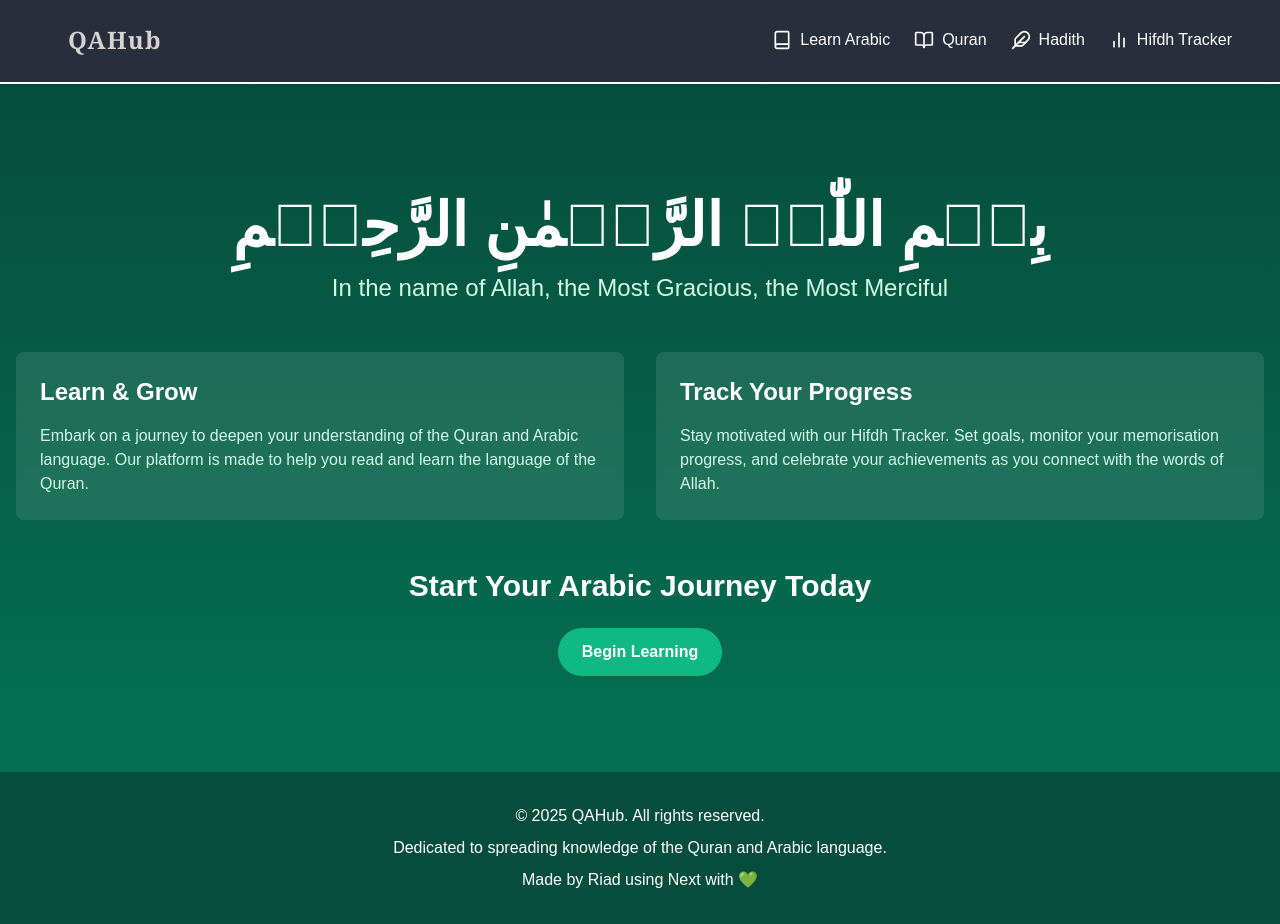
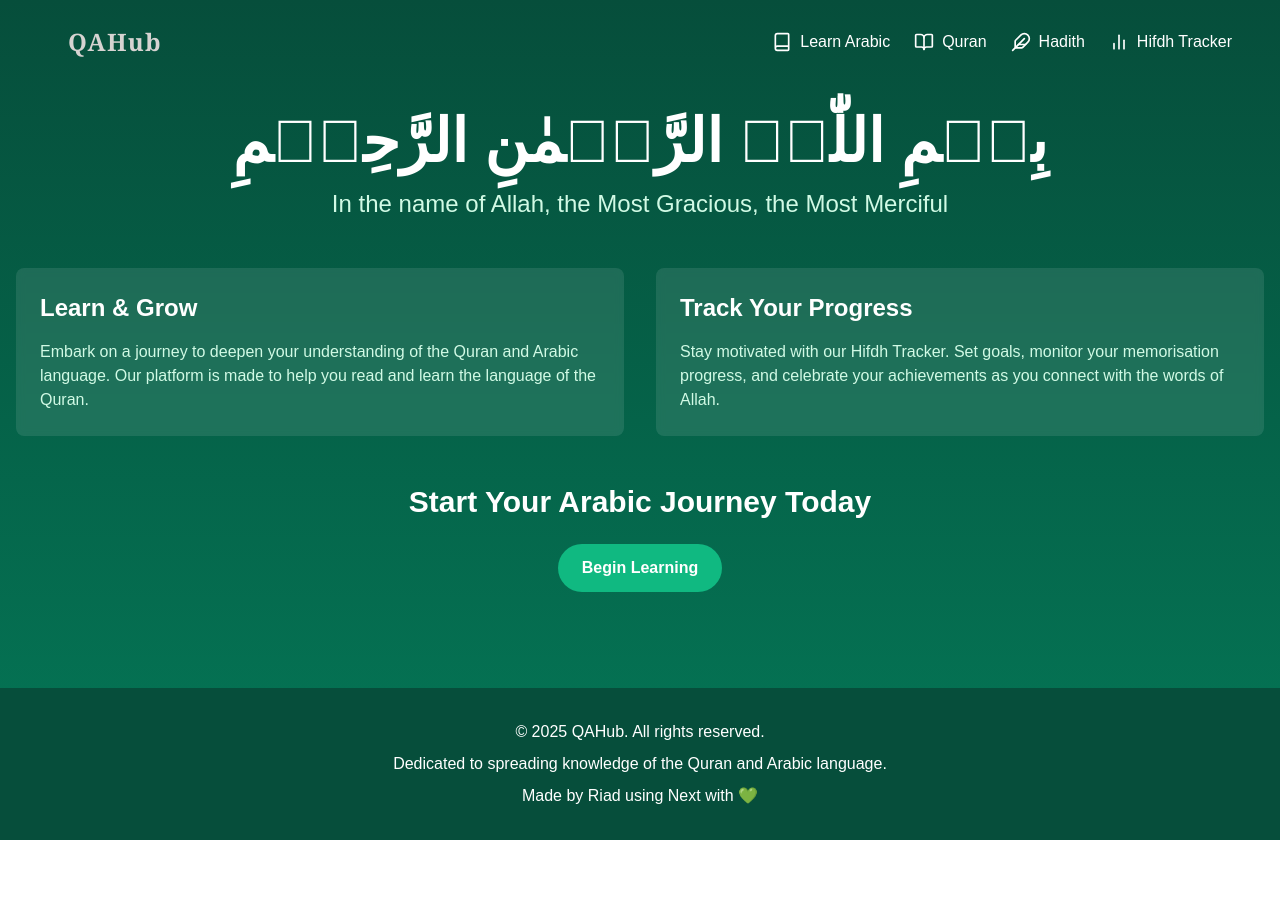
Before and after one commit to riad-mammadov/QAHub, a Next.js app: page / in a window 1280 px wide. After the commit the page ends 840 px from the top, so only its background shows below. Built offline with nearby package versions, Linux system fonts and the light colour scheme.

Commit message:
adjust nav bar

```diff
--- a/components/Nav.jsx
+++ b/components/Nav.jsx
@@ -26,12 +26,12 @@ function Nav() {
   return (
     <motion.div
       variants={{
-        visible: { y: -10 },
+        visible: { y: 0 },
         hidden: { y: "-130%" },
       }}
       animate={hidden ? "hidden" : "visible"}
       transition={{ duration: 0.35, ease: "easeInOut" }}
-      className="sticky bg-gray-900/90 top-2 left-0 right-0 flex justify-between items-center z-50 bg-none p-4 px-12"
+      className="fixed bg-transparent top-0 left-0 right-0 flex justify-between items-center z-50 bg-none p-4 px-12"
     >
       <Link href="/">
         <button className="text-stone-300 text-2xl font-semibold font-serif tracking-wider px-5 py-2.5">
```
